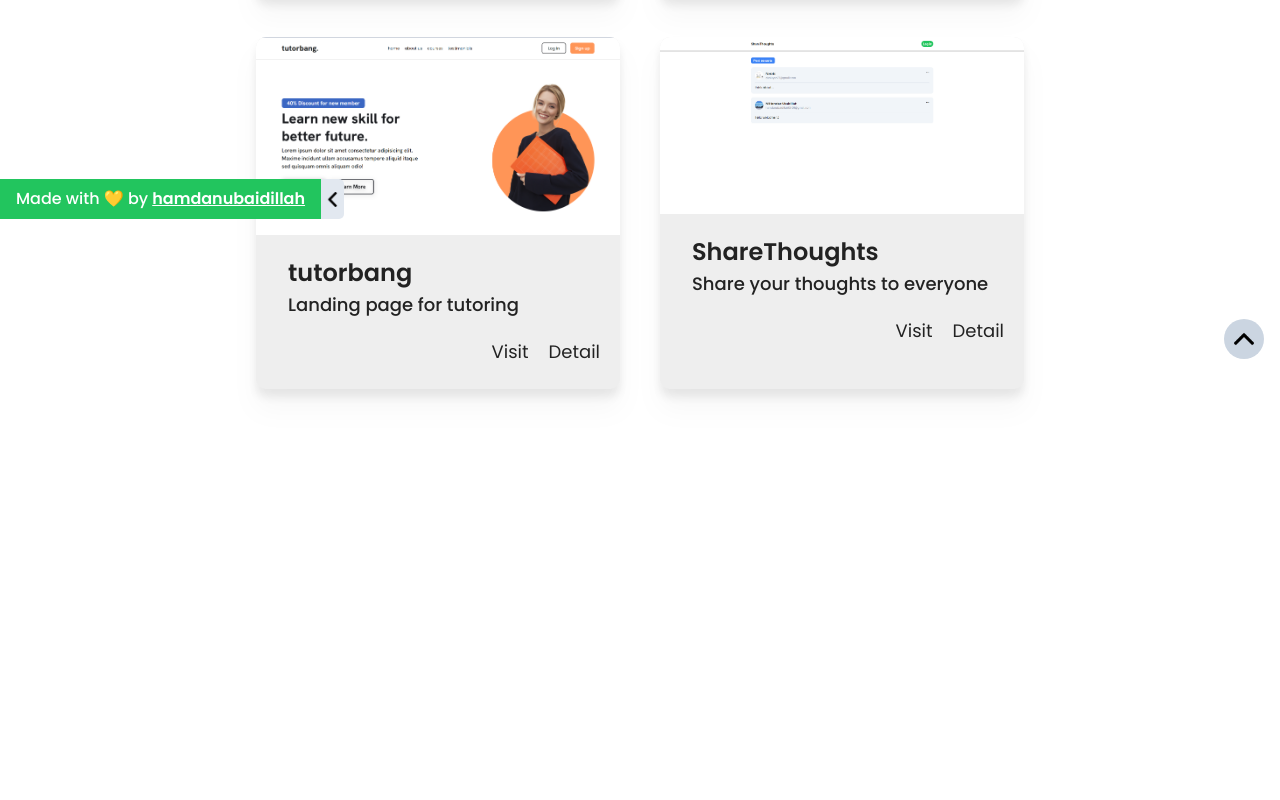
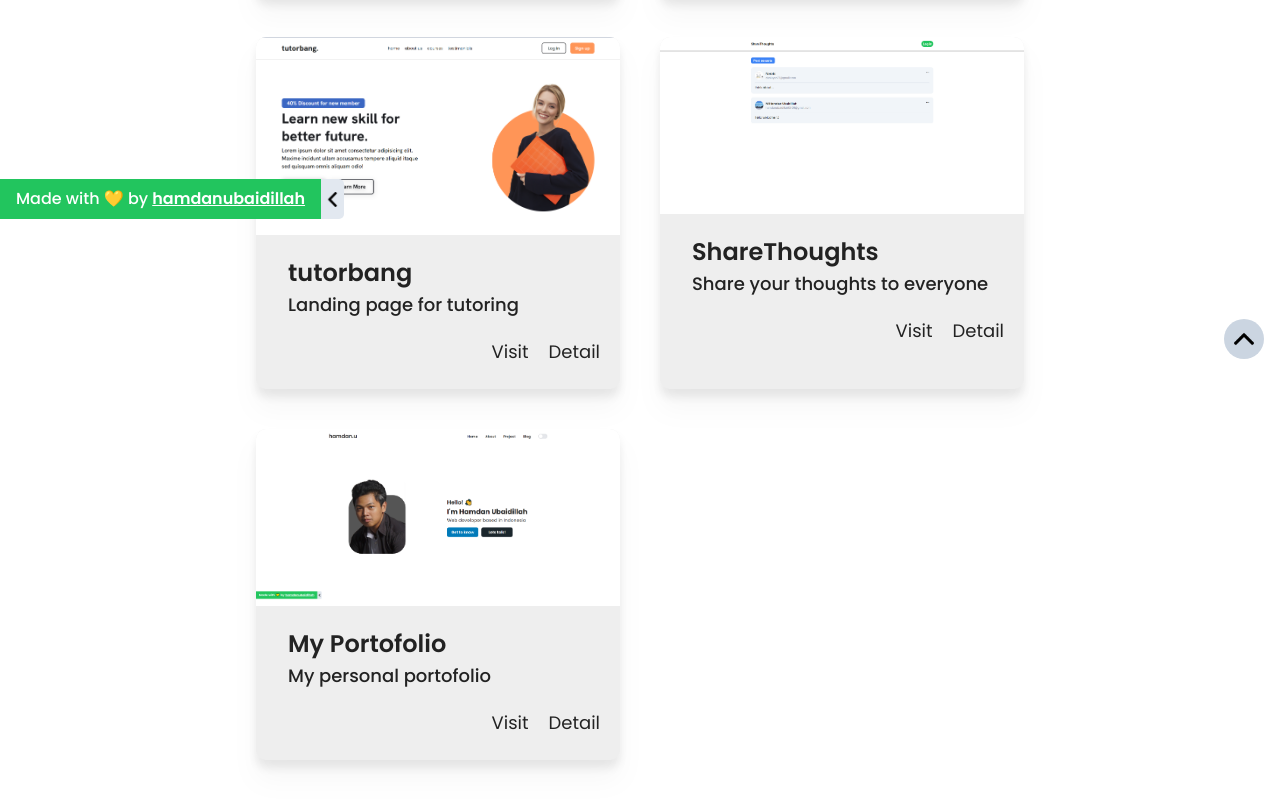
Before and after one commit to hmdnu/my-website, a Next.js app: page /project in a window 1280 px wide. Shown: the part 541-1341 px from the top of the page. Before the commit the page ends 970 px from the top, so only its background shows below. Built offline with nearby package versions, Linux system fonts and the light colour scheme.

Commit message:
add project

```diff
--- a/constant/index.ts
+++ b/constant/index.ts
@@ -131,17 +131,18 @@ export const projects = [
       techStack: ["Javascript", "Next.js", "Tailwind", "Mongodb"],
     },
   },
-  // {
-  //   id: 5,
-  //   name: "My Portofolio",
-  //   img: "",
-  //   desc: "My personal portofolio",
-  //   demo: "",
-  //   detail: {
-  //     desc: "This is my personal website portofolio, you can know about my skills and my projects here",
-  //     repo: "",
-  //     demo: "",
-  //     techStack: ["Typescript", "Next.js", "Tailwind"],
-  //   },
-  // },
+  {
+    id: 5,
+    name: "My Portofolio",
+    img: project.porto,
+    desc: "My personal portofolio",
+    demo: "https://hamdanu.vercel.app",
+    detail: {
+      img: project.porto,
+      desc: "This is my personal website portofolio, you can know about my skills and my projects here",
+      repo: "https://github.com/HamdanUbaidillah/hmdnubaidillah",
+      demo: "https://hamdanu.vercel.app",
+      techStack: ["Typescript", "Next.js", "Tailwind"],
+    },
+  },
 ];
--- a/public/assets/index.ts
+++ b/public/assets/index.ts
@@ -7,6 +7,13 @@ import beritaIndo from "./project/berita-indo.png";
 import pixabayApi from "./project/pixabay-img.png";
 import shareThoughts from "./project/sharethoughts.png";
 import tutorBang from "./project/tutorbang.png";
+import porto from "./project/porto.png";
 
 export const sosmed = { facebook, linkedln, instagram, github };
-export const project = { beritaIndo, pixabayApi, shareThoughts, tutorBang };
+export const project = {
+  beritaIndo,
+  pixabayApi,
+  shareThoughts,
+  tutorBang,
+  porto,
+};
```
Also changed, not shown: public/assets/project/porto.png (added).
